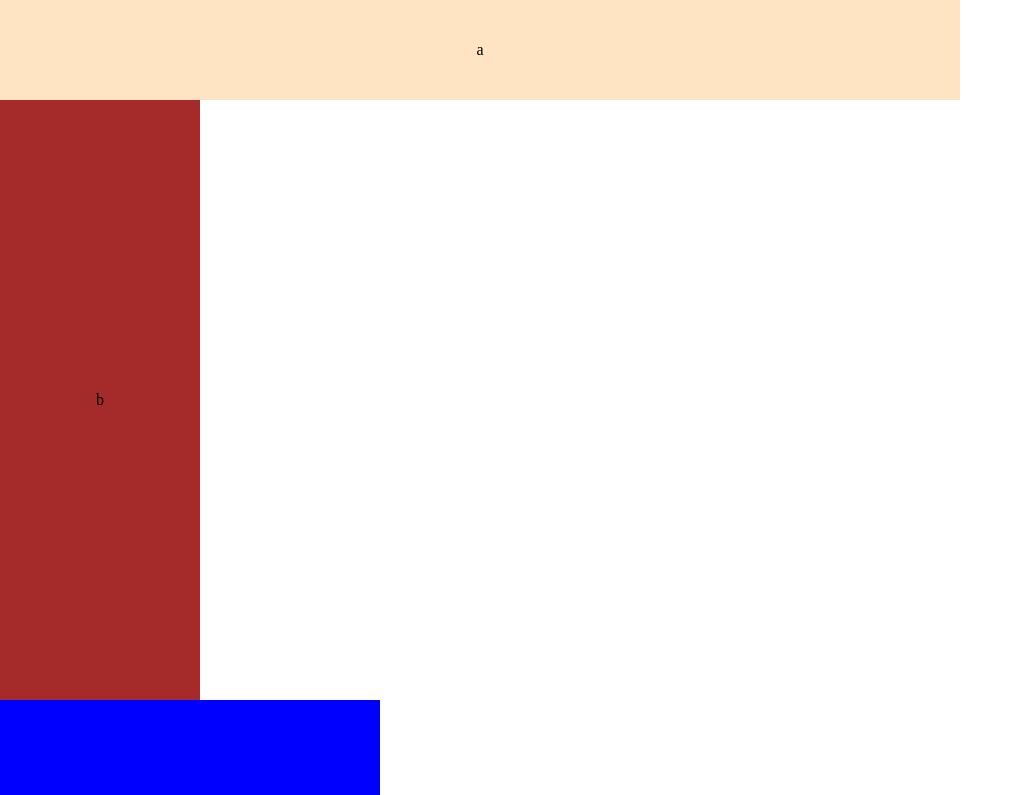
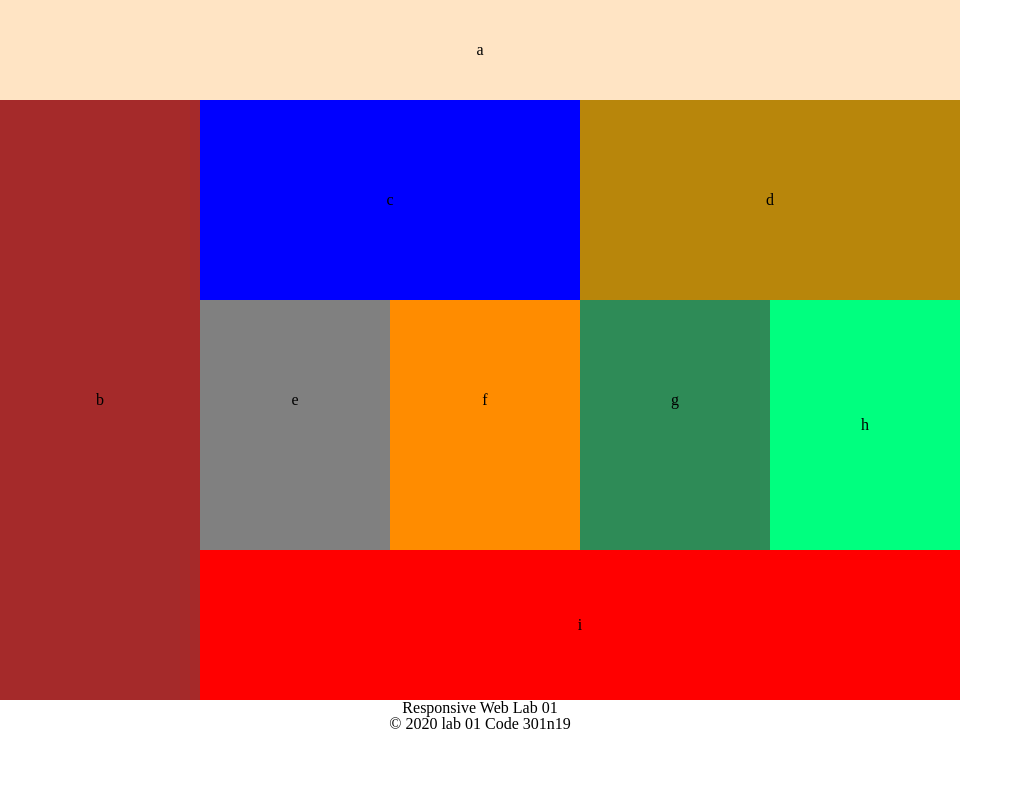
Before and after one commit to Choi702/301-lab-01, a plain HTML site: page index.html in a window 1280 px wide. Shown: the top 795 px of the page, without its empty margins (0-1023 px from the left). Drawn offline with Linux system fonts and the light colour scheme.

Commit message:
updated index and css files

```diff
--- a/index.html
+++ b/index.html
@@ -15,20 +15,39 @@
 </head>
 
 <body>
-  <div class="a">a</div>
-  <div class="b">b</div>
-  <div class="c">c</div>
-  <div class="d">d</div>
-  <div class="e">e</div>
-  <div class="f">f</div>
-  <div class="g">g</div>
-  <div class="h">h</div>
-  <div class="i">i</div>
-  <header>
-    <h1>Responsive Web Lab 01</h1>
-    <footer>
-      &copy; 2020 lab 01 Code 301n19
-    </footer>
+  <main>
+    <section id="container1">
+      <div>a</div>
+    </section>
+
+
+    <section id="container2">
+      <div>b</div>
+    </section>
+
+
+      <div id="c">c</div>
+      <div id="d">d</div>
+
+
+
+    <!-- <section id="container4"> -->
+      <div id ="e">e</div>
+      <div id ="f">f</div>
+      <div id ="g">g</div>
+      <div id ="h">h</div>
+
+    <!-- </section> -->
+
+    <!-- <section id="container5"> -->
+      <div id="i">i</div>
+    <!-- </section> -->
+  </main>
+
+  <h1>Responsive Web Lab 01</h1>
+  <footer>
+    &copy; 2020 lab 01 Code 301n19
+  </footer>
 
 
 </body>
--- a/styles/layout.css
+++ b/styles/layout.css
@@ -1,5 +1,5 @@
 
-    /* Mobile View */
+    /* Mobile View
     @media (min-width:480px){
     body{
      text-align: center;
@@ -82,18 +82,18 @@
     height: 80px;
     border: 1px;
     background-color:seagreen;
-  }
+  } */
 
 
 
 /* * Desktop View *   */
-@media (min-width:958px){
+/* @media (min-width:958px){
   body{
-
    text-align: center;
     width: 960px;
   }
-.a{
+ #container1 {
+
   line-height:100px ;
    width: 960px;
    height: 100px;
@@ -101,23 +101,22 @@
  }
 
 
- .b{
+ #container2{
    line-height: 600px ;
    width: 200px;
    height: 600px;
    background-color:brown;
  }
 
- .c{
-
-   line-height: 200px;
-   width: 380px;
-   height: 200px;
-   border: 1px;
-   background-color:blue;
+ #container3 {
+  line-height: 200px;
+  width: 380px;
+  height: 200px;
+  border: 1px;
+  background-color:blue;
  }
 
- .d{
+ #container4{
 
    line-height: 200px ;
    width: 380px;
@@ -126,7 +125,7 @@
    background-color: gray;
  }
 
- .e{
+ #container5{
 
    line-height: 250px;
    width: 190px;
@@ -170,3 +169,5 @@
    border: 1px;
    background-color:seagreen;
  }
+ */
+ */
--- a/styles/style.css
+++ b/styles/style.css
@@ -1,6 +1,6 @@
 
 
-/* Mobile View
+/* * Mobile View *
     @media (min-width:480px){
     body{
      text-align: center;
@@ -84,91 +84,118 @@
     border: 1px;
     background-color:seagreen;
   }
- */
+  */
 
 
 /* * Desktop View *   */
 @media (min-width:958px){
+  main {
+    display: grid;
+    grid-template-columns: 200px 190px 190px 190px 190px;
+    grid-template-rows: 100px 200px 250px 150px;
+  }
   body{
+
 
    text-align: center;
     width: 960px;
   }
-.a{
+#container1 {
   line-height:100px ;
-   width: 960px;
-   height: 100px;
+  grid-column-start: 1;
+  grid-column-end: 6;
+  grid-row-start: 1;
+  grid-row-end: 2;
+   /* width: 960px;
+   height: 100px; */
    background-color:bisque;
  }
 
 
- .b{
+ #container2{
    line-height: 600px ;
-   width: 200px;
-   height: 600px;
+   grid-column-start: 1;
+   grid-column-end: 2;
+   grid-row-start: 2;
+   grid-row-end: 5;
+   /* width: 200px;
+   height: 600px;  */
    background-color:brown;
  }
 
- .c{
-
+ #c{
+  grid-column-start: 2;
+  grid-column-end: 4;
+  grid-row-start: 2;
+  grid-row-end:  3;
    line-height: 200px;
-   width: 380px;
-   height: 200px;
-   border: 1px;
+   /* width: 380px;
+   height: 200px; */
    background-color:blue;
  }
+ #d {
+  grid-column-start: 4;
+  grid-column-end: 6;
+  grid-row-start: 2;
+  grid-row-end: 3;
+  line-height: 200px;
+  /* width: 380px;
+  height: 200px; */
+  background-color: darkgoldenrod;
+}
 
- .d{
+ #e{
+  grid-column-start: 2;
+  grid-column-end: 3;
+  grid-row-start: 3;
+  grid-row-end: 4;
 
    line-height: 200px ;
-   width: 380px;
-   height: 200px;
-   border: 1px;
+   /* width: 190px;
+   height: 250px;  */
    background-color: gray;
  }
+ #f{
+  grid-column-start: 3;
+  grid-column-end: 4;
+  grid-row-start: 3;
+  grid-row-end: 4;
+  line-height: 200px ;
+  /* width: 190px;
+  height: 250px;  */
+  background-color: darkorange;
+}
+#g{
+  grid-column-start: 4;
+  grid-column-end: 5;
+  grid-row-start: 3;
+  grid-row-end: 4;
+  line-height: 200px ;
+  /* width: 190px;
+  height: 250px;  */
+  background-color:seagreen;
+}
+#h{
+  grid-column-start: 5;
+   grid-column-end: 6;
+   grid-row-start: 3;
+   grid-row-end: 4;
+  line-height: 250px ;
+  /* width: 190px;
+  height: 250px;  */
+  background-color: springgreen;
+}
 
- .e{
-
-   line-height: 250px;
-   width: 190px;
-   height: 250px;
-   border: 1px;
+ #i{
+  grid-column-start: 2;
+   grid-column-end: 6;
+   grid-row-start: 4;
+   grid-row-end: 5;
+   line-height: 150px;
+   /* width: 760px;
+   height: 150px; */
    background-color: red;
  }
 
- .f{
-   left: 500px;
-   line-height: 250px;
-   width: 190px;
-   height: 250px;
-   background-color: cornflowerblue;
 
- }
-
- .g{
-   line-height: 250px;
-   width: 190px;
-   height: 250px;
-   border: 1px;
-   background-color:goldenrod;
- }
-
- .h{
-   line-height: 250px;
-   float: right;
-   margin-top: -250px;
-   margin-right: 480px;
-   width: 190px;
-   height: 250px;
-   border: 1px;
-   background-color:peru;
- }
-
- .i{
-   line-height: 150px;
-   width: 760px;
-   height: 150px;
-   border: 1px;
-   background-color:seagreen;
- }
  */
```
